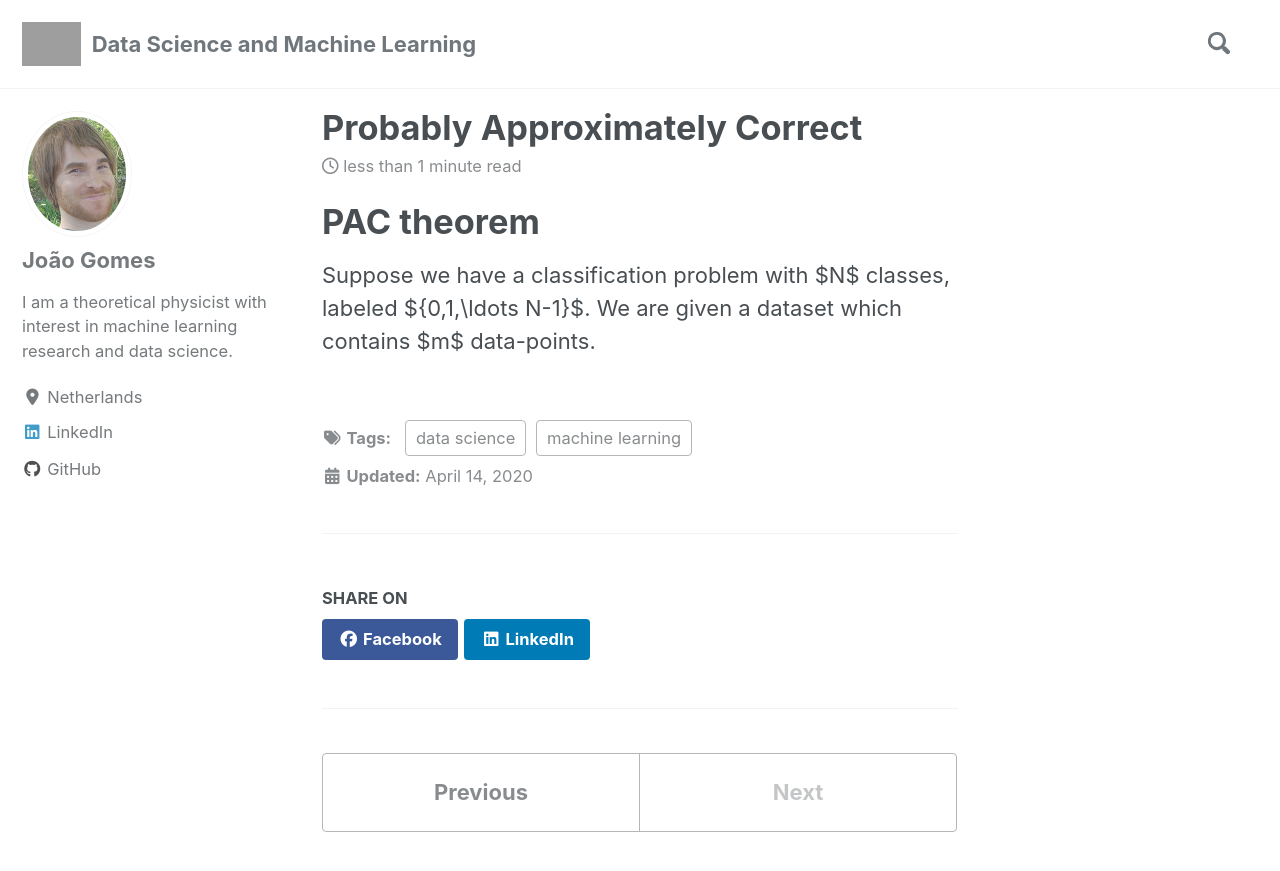
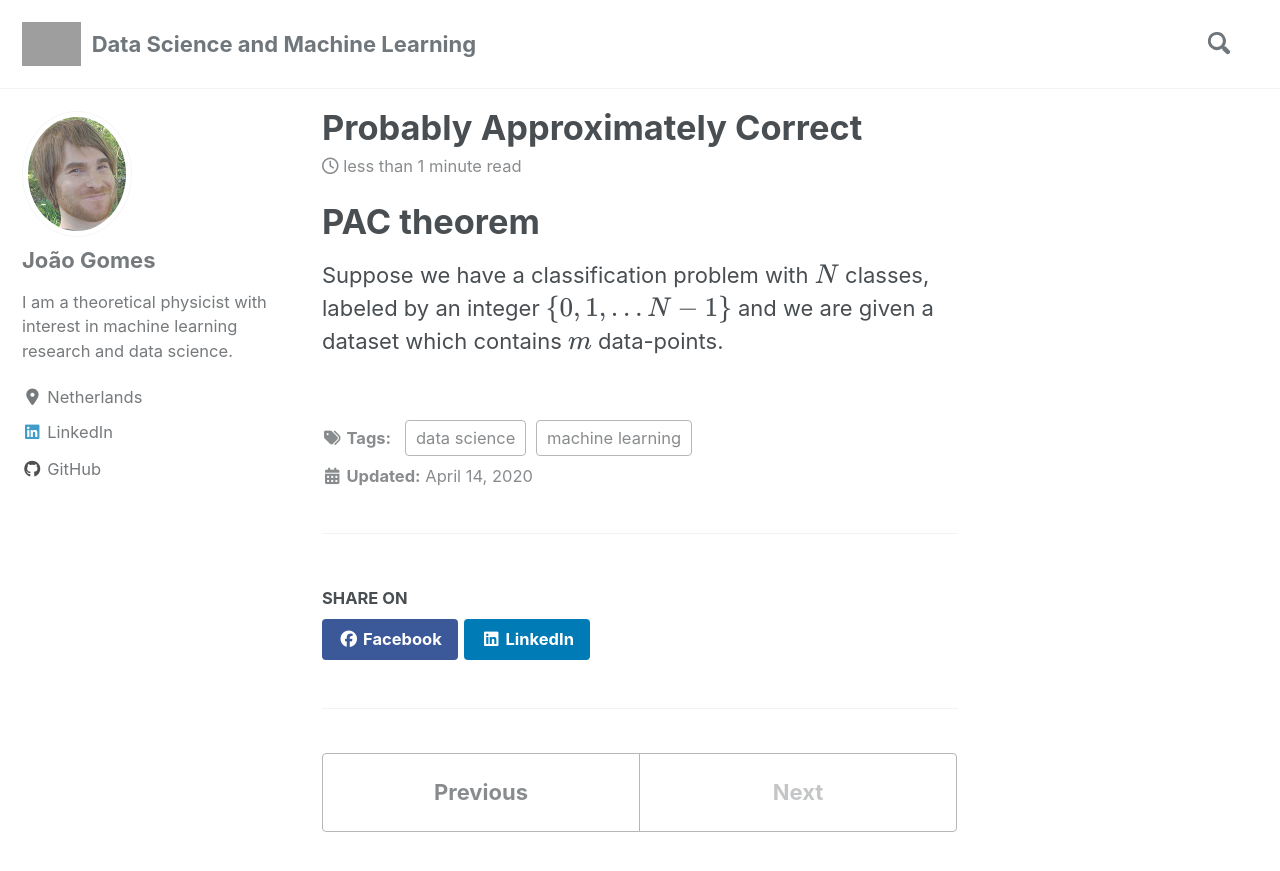
Before and after one commit to joaomvg/ml-pelican-website, a Jekyll site: the page built from _posts/2020-4-14-PAC_learning.md, in a window 1280 px wide and 900 px high. Shown: the top 871 px of the window. Built offline with Jekyll 4.4.1, drawn with Linux system fonts in a browser that asks for light colours; cached includes are drawn as plain includes; nearby versions of some CDN libraries; formulas are drawn with MathJax 3; grey boxes are pictures that could not be loaded.

Commit message:
pac post 2

```diff
--- a/_posts/2020-4-14-PAC_learning.md
+++ b/_posts/2020-4-14-PAC_learning.md
@@ -12,4 +12,4 @@ mathjax: true
 
 # PAC theorem
 
-Suppose we have a classification problem with $N$ classes, labeled $\{0,1,\ldots N-1\}$. We are given a dataset which contains $m$ data-points.
+Suppose we have a classification problem with $$N$$ classes, labeled by an integer $$\{0,1,\ldots N-1\}$$ and we are given a dataset which contains $$m$$ data-points.
```
